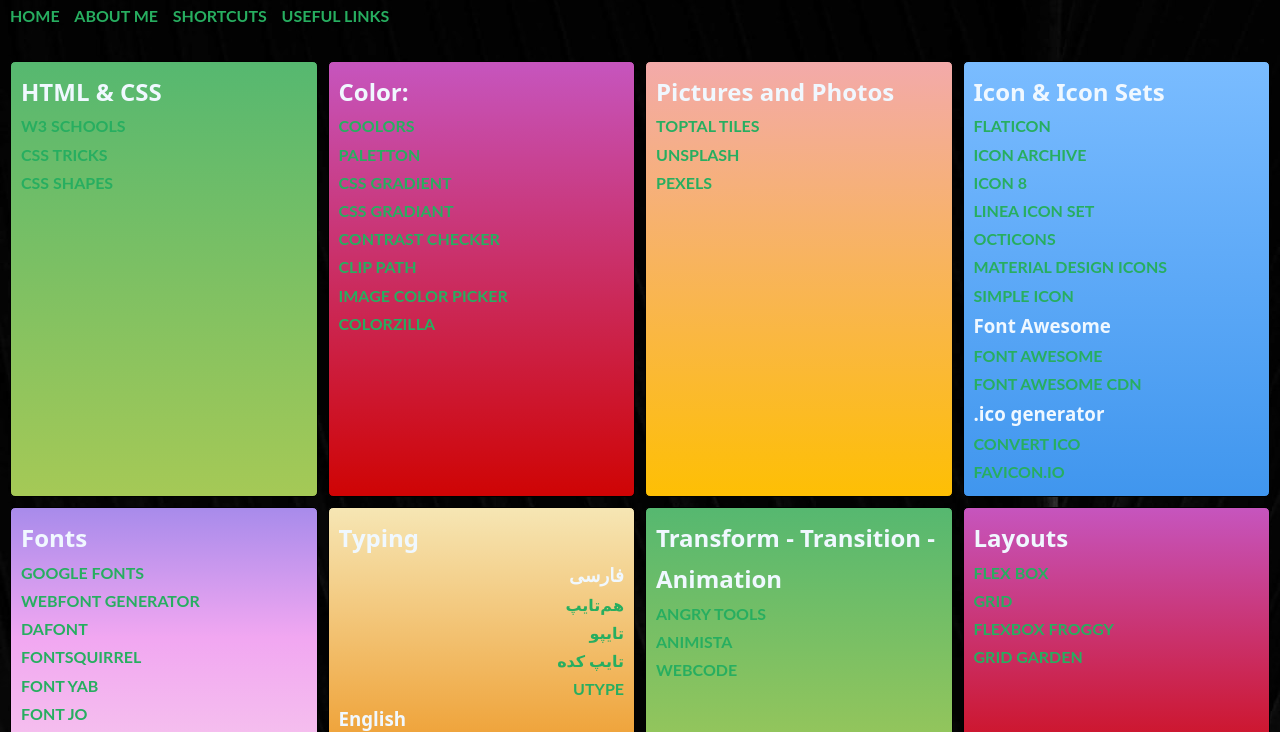
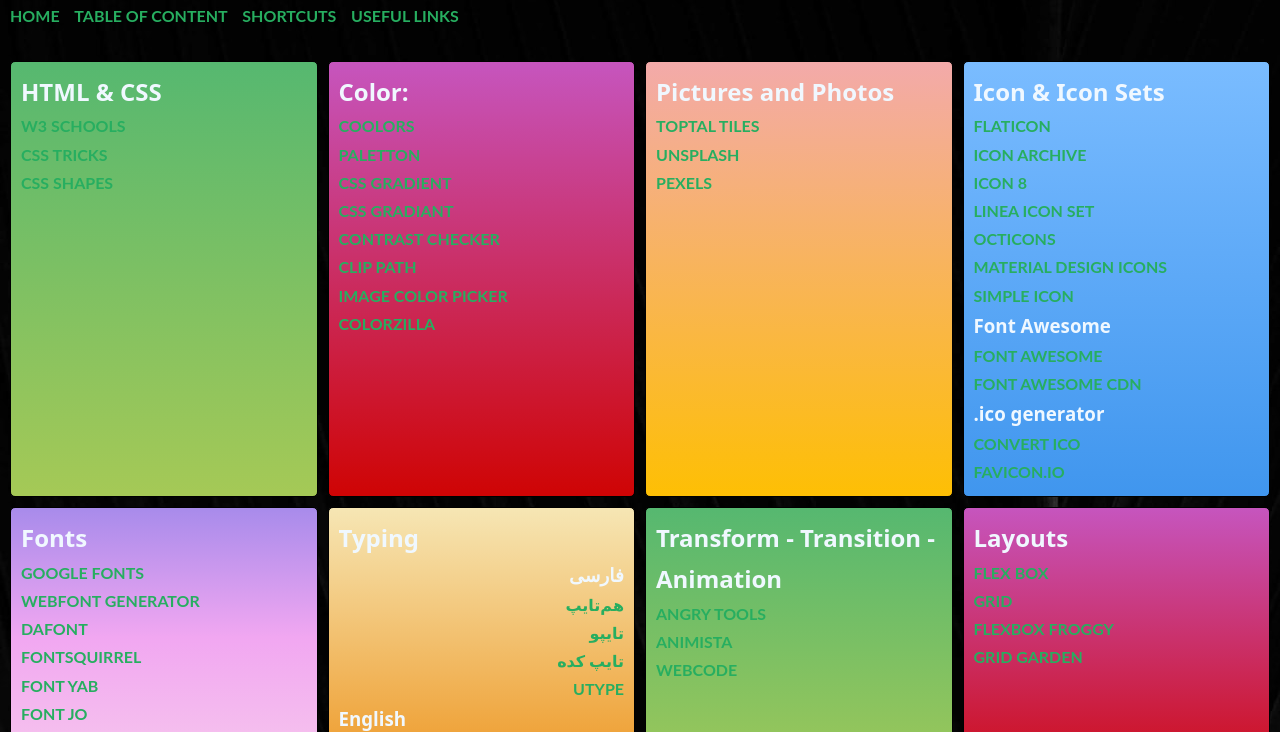
Before and after one commit to HesamMarshal/html_css_tutorial, a plain HTML site: page useful_links.html in a window 1280 px wide. Shown: the part 57-789 px from the top of the page. Drawn offline with Linux system fonts and the light colour scheme.

Commit message:
change and fix navbar

```diff
--- a/useful_links.html
+++ b/useful_links.html
@@ -15,10 +15,10 @@
         <h1 class="test">Web Development </h1>
         <nav id="nav-bar">
             <ol>
-                <li class="nav-item"><a href="./index.html">Home</a> </li>
-                <li class="nav-item"><a href="./about.html">About me</a> </li>
-                <li class="nav-item"><a href="shortcuts.html">Shortcuts</a></li>
-                <li class="nav-item"><a href="useful_links.html">Useful Links</a></li>
+                <li class="nav-item"><a href="./index.html">Home</a></li>
+                <li class="nav-item"><a href="./table_of_content.html">Table of Content</a></li>
+                <li class="nav-item"><a href="./shortcuts.html">Shortcuts</a></li>
+                <li class="nav-item"><a href="./useful_links.html">Useful Links</a></li>
             </ol>
         </nav>
     </div>
```
